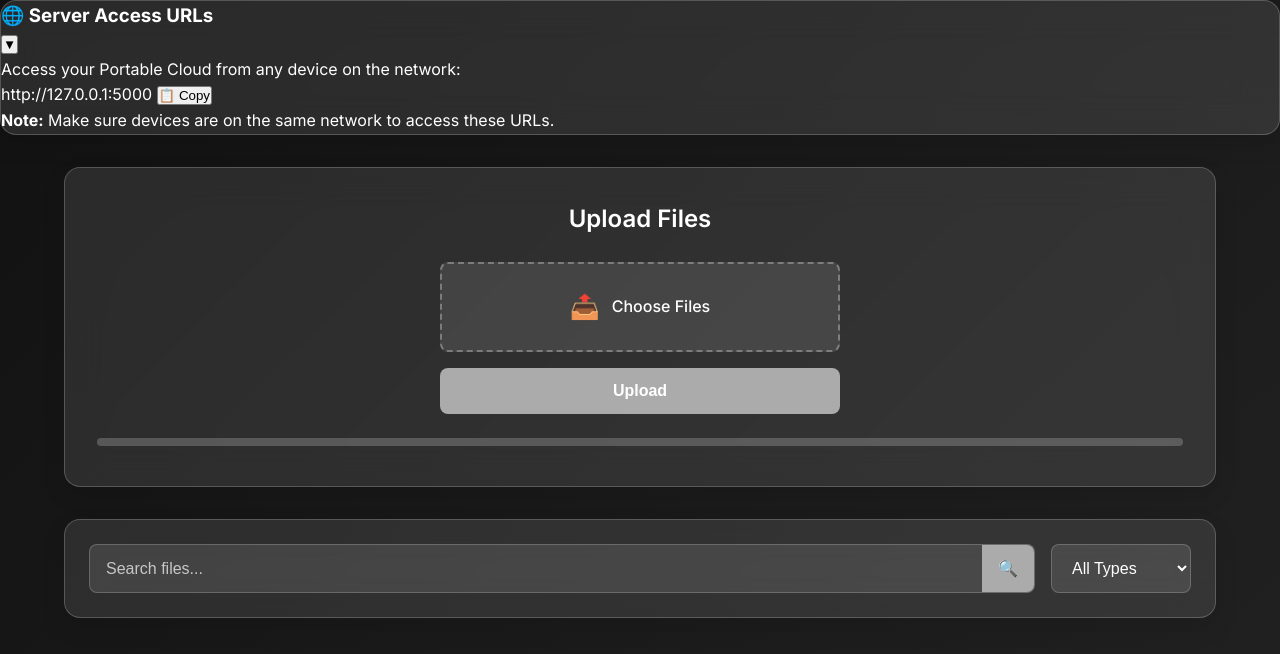
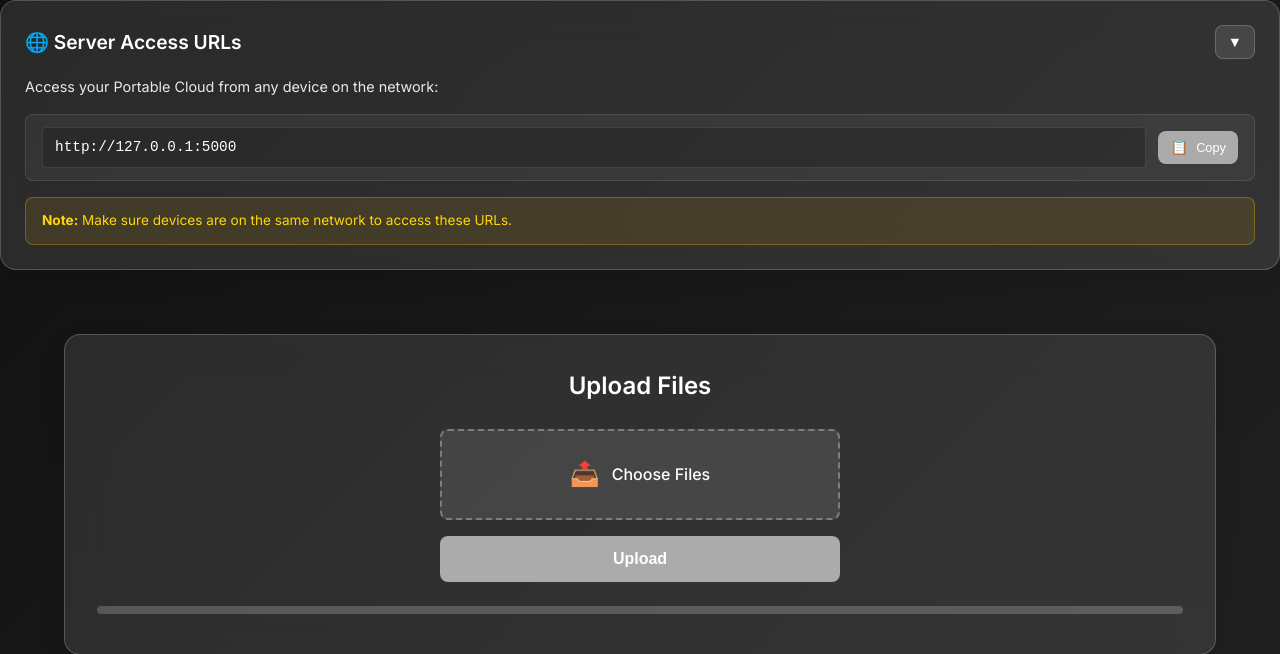
Before and after one commit to Amitgajare2/PortableCloud, a Flask app: page / in a window 1280 px wide. Shown: the part 68-722 px from the top of the page. Run offline with Flask 3, Linux system fonts and the light colour scheme.

Commit message:
Goodbye World

```diff
--- a/static/style.css
+++ b/static/style.css
@@ -941,3 +941,159 @@ height: 80vh;
 .modal.show .modal-content {
     animation: modalFadeIn 0.3s ease-out;
 }
+/* Server Info Section */
+.server-info {
+    padding: 1.5rem;
+    margin-bottom: 2rem;
+}
+
+.server-info-header {
+    display: flex;
+    justify-content: space-between;
+    align-items: center;
+    margin-bottom: 1rem;
+    cursor: pointer;
+}
+
+.server-info-header h3 {
+    color: var(--text-white);
+    font-size: 1.2rem;
+    font-weight: 600;
+    margin: 0;
+}
+
+.toggle-btn {
+    background: rgba(255, 255, 255, 0.1);
+    border: 1px solid rgba(255, 255, 255, 0.2);
+    border-radius: var(--border-radius-sm);
+    color: var(--text-white);
+    padding: 0.5rem 0.75rem;
+    cursor: pointer;
+    transition: var(--transition);
+    font-size: 0.9rem;
+}
+
+.toggle-btn:hover {
+    background: rgba(255, 255, 255, 0.2);
+}
+
+.server-addresses {
+    display: block;
+}
+
+.server-description {
+    color: var(--text-light);
+    margin-bottom: 1rem;
+    font-size: 0.9rem;
+}
+
+.address-list {
+    display: flex;
+    flex-direction: column;
+    gap: 0.75rem;
+    margin-bottom: 1rem;
+}
+
+.address-item {
+    display: flex;
+    align-items: center;
+    gap: 0.75rem;
+    background: rgba(255, 255, 255, 0.05);
+    border: 1px solid rgba(255, 255, 255, 0.1);
+    border-radius: var(--border-radius-sm);
+    padding: 0.75rem 1rem;
+    transition: var(--transition);
+}
+
+.address-item:hover {
+    background: rgba(255, 255, 255, 0.1);
+    border-color: rgba(255, 255, 255, 0.2);
+}
+
+.address-url {
+    flex: 1;
+    color: var(--text-white);
+    font-family: 'Courier New', monospace;
+    font-size: 0.9rem;
+    word-break: break-all;
+    background: rgba(0, 0, 0, 0.2);
+    padding: 0.5rem 0.75rem;
+    border-radius: 4px;
+    border: 1px solid rgba(255, 255, 255, 0.1);
+}
+
+.copy-btn {
+    display: flex;
+    align-items: center;
+    gap: 0.5rem;
+    background: var(--primary);
+    color: white;
+    border: none;
+    border-radius: var(--border-radius-sm);
+    padding: 0.5rem 0.75rem;
+    cursor: pointer;
+    transition: var(--transition);
+    font-size: 0.8rem;
+    font-weight: 500;
+    white-space: nowrap;
+}
+
+.copy-btn:hover {
+    background: var(--primary-hover);
+    transform: translateY(-1px);
+}
+
+.copy-icon {
+    font-size: 0.9rem;
+}
+
+.server-note {
+    background: rgba(255, 193, 7, 0.1);
+    border: 1px solid rgba(255, 193, 7, 0.3);
+    border-radius: var(--border-radius-sm);
+    padding: 0.75rem 1rem;
+    color: #ffd60a;
+}
+
+.server-note p {
+    margin: 0;
+    font-size: 0.85rem;
+}
+
+/* Responsive adjustments for server info */
+@media (max-width: 768px) {
+    .server-info {
+        padding: 1rem;
+    }
+
+    .server-info-header h3 {
+        font-size: 1.1rem;
+    }
+
+    .address-item {
+        flex-direction: column;
+        align-items: stretch;
+        gap: 0.5rem;
+    }
+
+    .copy-btn {
+        align-self: flex-end;
+        width: fit-content;
+    }
+}
+
+@media (max-width: 480px) {
+    .address-url {
+        font-size: 0.8rem;
+        padding: 0.4rem 0.6rem;
+    }
+
+    .copy-btn {
+        font-size: 0.75rem;
+        padding: 0.4rem 0.6rem;
+    }
+
+    .server-note p {
+        font-size: 0.8rem;
+    }
+}
```
